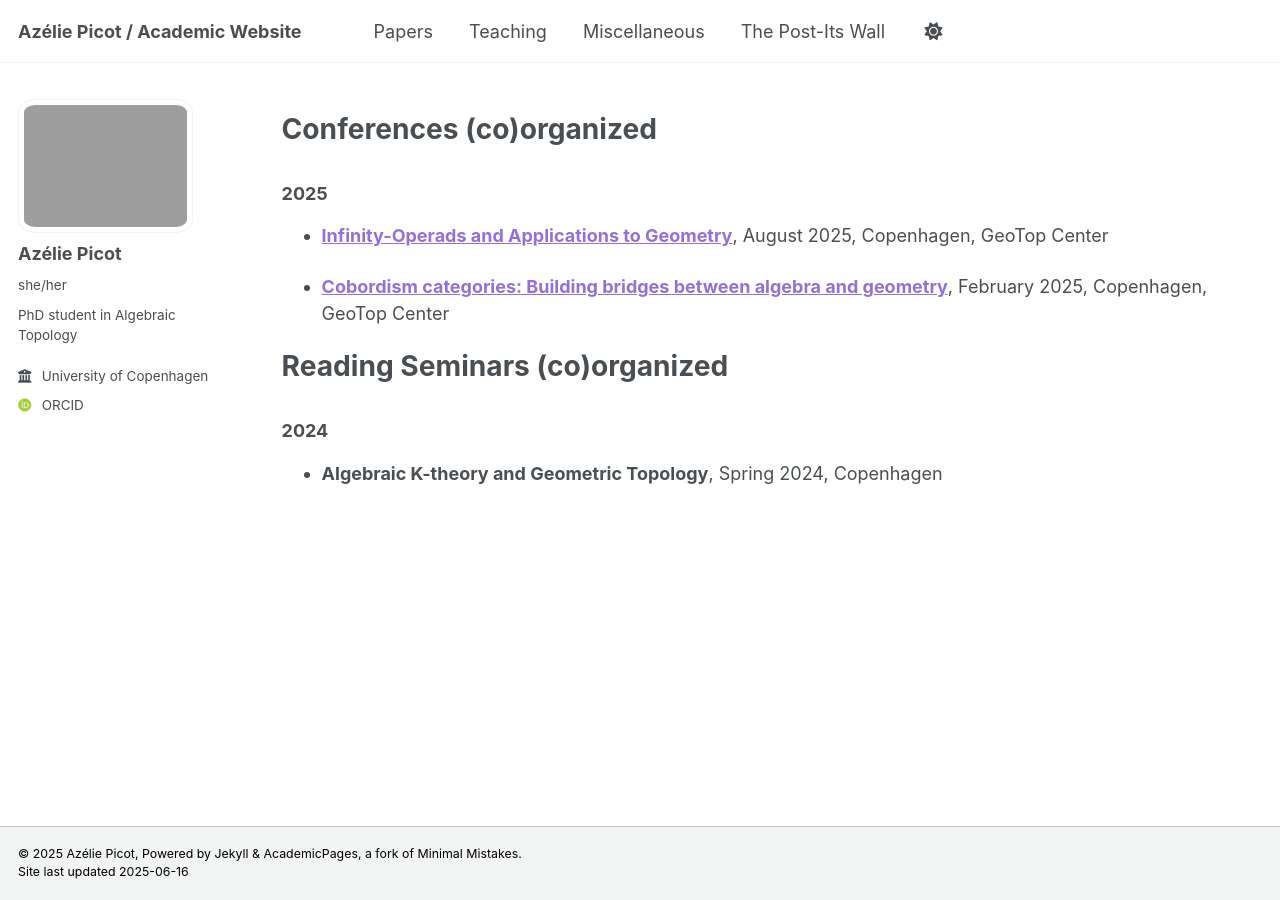
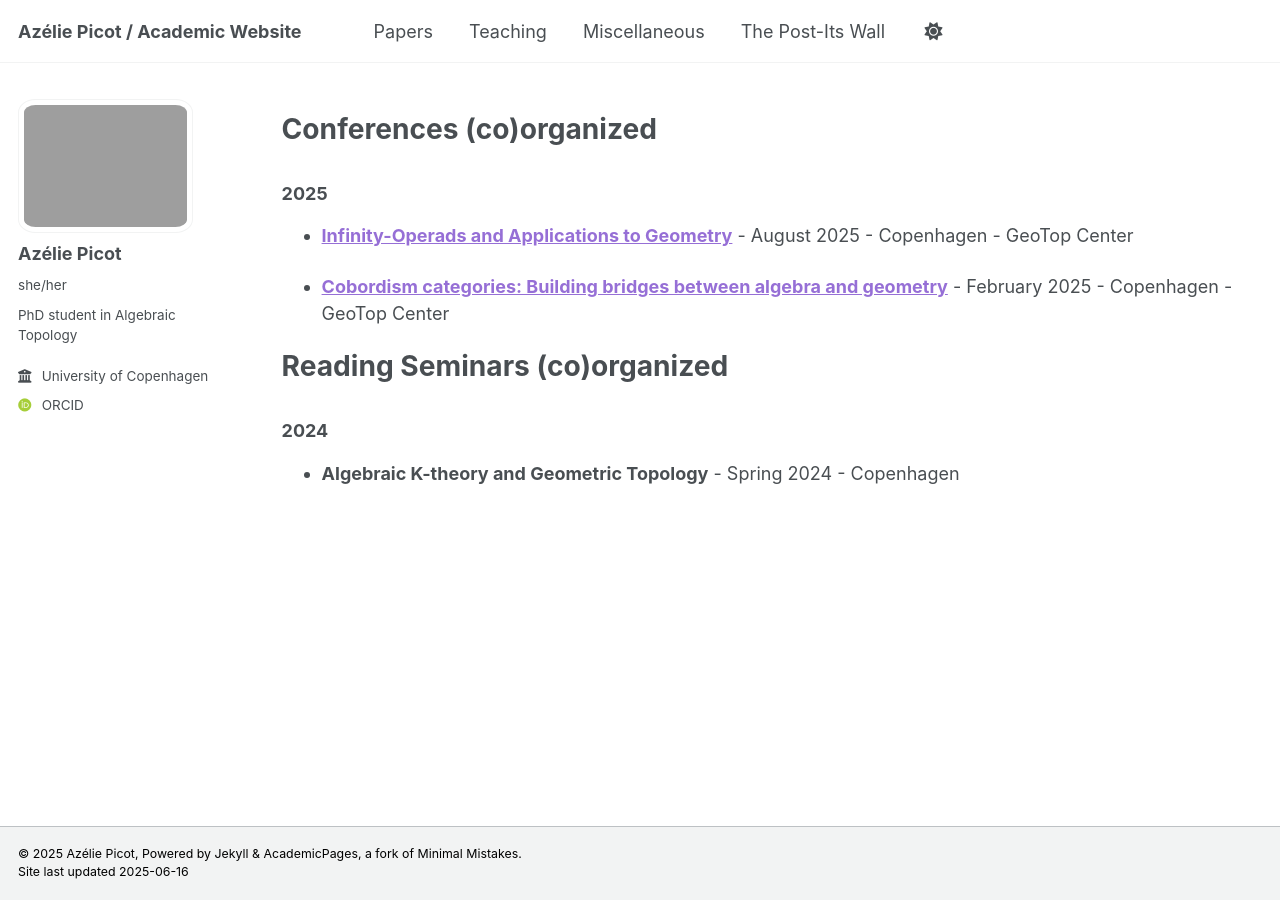
Before and after one commit to azeliepicot/azeliepicot.github.io, a Jekyll site: the page built from _pages/miscellaneous.md, in a window 1280 px wide. Built offline with Jekyll 4.4.1, drawn with Linux system fonts in a browser that asks for light colours; some web fonts are replaced.

Commit message:
Update miscellaneous.md

```diff
--- a/_pages/miscellaneous.md
+++ b/_pages/miscellaneous.md
@@ -10,11 +10,11 @@ description: "Diverse activities such as (co)organization of conferences, readin
 # Conferences (co)organized
 
 ### 2025
-- [**Infinity-Operads and Applications to Geometry**](https://www.math.ku.dk/english/calendar/events/infinity-operads-and-manifolds/), August 2025, Copenhagen, GeoTop Center
+- [**Infinity-Operads and Applications to Geometry**](https://www.math.ku.dk/english/calendar/events/infinity-operads-and-manifolds/) - August 2025 - Copenhagen - GeoTop Center
 
-- [**Cobordism categories: Building bridges between algebra and geometry**](https://www.math.ku.dk/english/calendar/events/cobordism-categories_copy/), February 2025, Copenhagen, GeoTop Center
+- [**Cobordism categories: Building bridges between algebra and geometry**](https://www.math.ku.dk/english/calendar/events/cobordism-categories_copy/) - February 2025 - Copenhagen - GeoTop Center
 
 # Reading Seminars (co)organized
 
 ### 2024
-- **Algebraic K-theory and Geometric Topology**, Spring 2024, Copenhagen
+- **Algebraic K-theory and Geometric Topology** - Spring 2024 - Copenhagen
```
